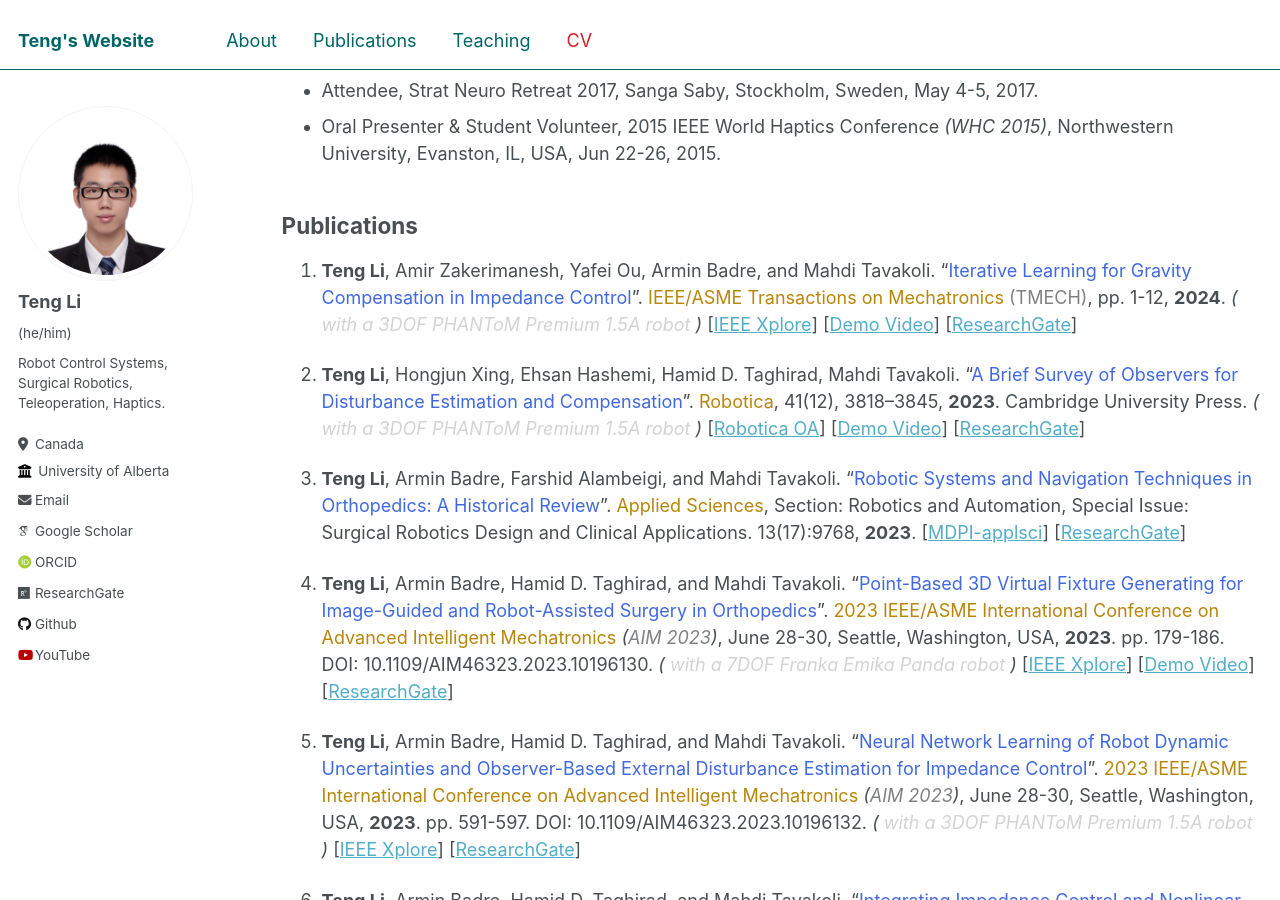
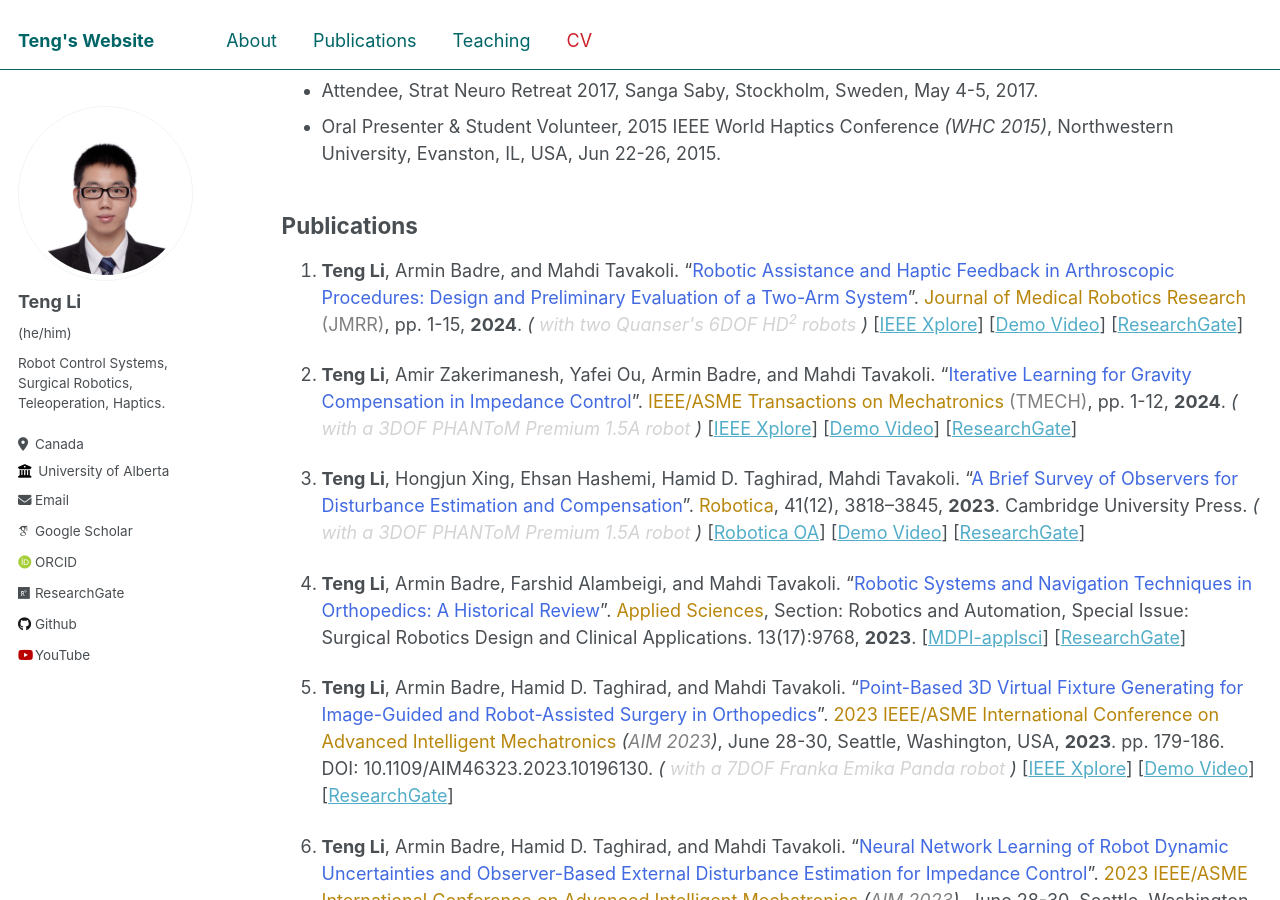
Before and after one commit to teng4/teng4.github.io, a Jekyll site: the page built from _pages/cv.md, in a window 1280 px wide and 900 px high, scrolled down 2004 px. Built offline with Jekyll 4.4.1, drawn with Linux system fonts in a browser that asks for light colours; some web fonts are replaced.

Commit message:
Update cv.md

```diff
--- a/_pages/cv.md
+++ b/_pages/cv.md
@@ -114,39 +114,41 @@
 
 Publications
 ------
-1. **Teng Li**, Amir Zakerimanesh, Yafei Ou, Armin Badre, and Mahdi Tavakoli. "<font color="RoyalBlue">Iterative Learning for Gravity Compensation in Impedance Control</font>". <font color="DarkGoldenRod"> IEEE/ASME Transactions on Mechatronics</font> <font color="Gray">(TMECH)</font>, pp. 1-12, **2024**. _(<font color="LightGray"> with a 3DOF PHANToM Premium 1.5A robot </font>)_ [[IEEE Xplore](https://ieeexplore.ieee.org/document/10507161)] [[Demo Video](https://youtu.be/2BzboHYSa68)] [[ResearchGate](https://www.researchgate.net/publication/380049055_Iterative_Learning_for_Gravity_Compensation_in_Impedance_Control)]
+1. **Teng Li**, Armin Badre, and Mahdi Tavakoli. "<font color="RoyalBlue">Robotic Assistance and Haptic Feedback in Arthroscopic Procedures: Design and Preliminary Evaluation of a Two-Arm System</font>". <font color="DarkGoldenRod"> Journal of Medical Robotics Research</font> <font color="Gray">(JMRR)</font>, pp. 1-15, **2024**. _(<font color="LightGray"> with two Quanser's 6DOF HD<sup>2</sup> robots </font>)_ [[IEEE Xplore](https://ieeexplore.ieee.org/document/10507161)] [[Demo Video](https://youtu.be/2BzboHYSa68)] [[ResearchGate](https://www.researchgate.net/publication/380049055_Iterative_Learning_for_Gravity_Compensation_in_Impedance_Control)]
 
-2. **Teng Li**, Hongjun Xing, Ehsan Hashemi, Hamid D. Taghirad, Mahdi Tavakoli. "<font color="RoyalBlue">A Brief Survey of Observers for Disturbance Estimation and Compensation</font>". <font color="DarkGoldenRod"> Robotica</font>, 41(12), 3818–3845, **2023**. Cambridge University Press. _(<font color="LightGray"> with a 3DOF PHANToM Premium 1.5A robot </font>)_ [[Robotica OA](https://doi.org/10.1017/S0263574723001091)] [[Demo Video](https://youtu.be/6ePnym57jPU)] [[ResearchGate](https://www.researchgate.net/publication/374229090_A_Brief_Survey_of_Observers_for_Disturbance_Estimation_and_Compensation)]
+2. **Teng Li**, Amir Zakerimanesh, Yafei Ou, Armin Badre, and Mahdi Tavakoli. "<font color="RoyalBlue">Iterative Learning for Gravity Compensation in Impedance Control</font>". <font color="DarkGoldenRod"> IEEE/ASME Transactions on Mechatronics</font> <font color="Gray">(TMECH)</font>, pp. 1-12, **2024**. _(<font color="LightGray"> with a 3DOF PHANToM Premium 1.5A robot </font>)_ [[IEEE Xplore](https://ieeexplore.ieee.org/document/10507161)] [[Demo Video](https://youtu.be/2BzboHYSa68)] [[ResearchGate](https://www.researchgate.net/publication/380049055_Iterative_Learning_for_Gravity_Compensation_in_Impedance_Control)]
 
-3. **Teng Li**, Armin Badre, Farshid Alambeigi, and Mahdi Tavakoli. "<font color="RoyalBlue">Robotic Systems and Navigation Techniques in Orthopedics: A Historical Review</font>". <font color="DarkGoldenRod"> Applied Sciences</font>, Section: Robotics and Automation, Special Issue: Surgical Robotics Design and Clinical Applications. 13(17):9768, **2023**. [[MDPI-applsci](https://www.mdpi.com/2076-3417/13/17/9768)] [[ResearchGate](https://www.researchgate.net/publication/373484618_Robotic_Systems_and_Navigation_Techniques_in_Orthopedics_A_Historical_Review)]
+3. **Teng Li**, Hongjun Xing, Ehsan Hashemi, Hamid D. Taghirad, Mahdi Tavakoli. "<font color="RoyalBlue">A Brief Survey of Observers for Disturbance Estimation and Compensation</font>". <font color="DarkGoldenRod"> Robotica</font>, 41(12), 3818–3845, **2023**. Cambridge University Press. _(<font color="LightGray"> with a 3DOF PHANToM Premium 1.5A robot </font>)_ [[Robotica OA](https://doi.org/10.1017/S0263574723001091)] [[Demo Video](https://youtu.be/6ePnym57jPU)] [[ResearchGate](https://www.researchgate.net/publication/374229090_A_Brief_Survey_of_Observers_for_Disturbance_Estimation_and_Compensation)]
 
-4. **Teng Li**, Armin Badre, Hamid D. Taghirad, and Mahdi Tavakoli. "<font color="RoyalBlue">Point-Based 3D Virtual Fixture Generating for Image-Guided and Robot-Assisted Surgery in Orthopedics</font>". <font color="DarkGoldenRod"> 2023 IEEE/ASME International Conference on Advanced Intelligent Mechatronics</font> _(<font color="Gray">AIM 2023</font>)_, June 28-30, Seattle, Washington, USA, **2023**. pp. 179-186. DOI: 10.1109/AIM46323.2023.10196130. _(<font color="LightGray"> with a 7DOF Franka Emika Panda robot </font>)_ [[IEEE Xplore](https://ieeexplore.ieee.org/document/10196130)] [[Demo Video](https://youtu.be/ROSREHC9zU0)]  [[ResearchGate](https://www.researchgate.net/publication/371782677_Point-Based_3D_Virtual_Fixture_Generating_for_Image-Guided_and_Robot-Assisted_Surgery_in_Orthopedics)]
+4. **Teng Li**, Armin Badre, Farshid Alambeigi, and Mahdi Tavakoli. "<font color="RoyalBlue">Robotic Systems and Navigation Techniques in Orthopedics: A Historical Review</font>". <font color="DarkGoldenRod"> Applied Sciences</font>, Section: Robotics and Automation, Special Issue: Surgical Robotics Design and Clinical Applications. 13(17):9768, **2023**. [[MDPI-applsci](https://www.mdpi.com/2076-3417/13/17/9768)] [[ResearchGate](https://www.researchgate.net/publication/373484618_Robotic_Systems_and_Navigation_Techniques_in_Orthopedics_A_Historical_Review)]
 
-5. **Teng Li**, Armin Badre, Hamid D. Taghirad, and Mahdi Tavakoli. "<font color="RoyalBlue">Neural Network Learning of Robot Dynamic Uncertainties and Observer-Based External Disturbance Estimation for Impedance Control</font>". <font color="DarkGoldenRod"> 2023 IEEE/ASME International Conference on Advanced Intelligent Mechatronics</font> _(<font color="Gray">AIM 2023</font>)_, June 28-30, Seattle, Washington, USA, **2023**. pp. 591-597. DOI: 10.1109/AIM46323.2023.10196132. _(<font color="LightGray"> with a 3DOF PHANToM Premium 1.5A robot </font>)_ [[IEEE Xplore](https://ieeexplore.ieee.org/document/10196132)]  [[ResearchGate](https://www.researchgate.net/publication/371782730_Neural_Network_Learning_of_Robot_Dynamic_Uncertainties_and_Observer-Based_External_Disturbance_Estimation_for_Impedance_Control)]
+5. **Teng Li**, Armin Badre, Hamid D. Taghirad, and Mahdi Tavakoli. "<font color="RoyalBlue">Point-Based 3D Virtual Fixture Generating for Image-Guided and Robot-Assisted Surgery in Orthopedics</font>". <font color="DarkGoldenRod"> 2023 IEEE/ASME International Conference on Advanced Intelligent Mechatronics</font> _(<font color="Gray">AIM 2023</font>)_, June 28-30, Seattle, Washington, USA, **2023**. pp. 179-186. DOI: 10.1109/AIM46323.2023.10196130. _(<font color="LightGray"> with a 7DOF Franka Emika Panda robot </font>)_ [[IEEE Xplore](https://ieeexplore.ieee.org/document/10196130)] [[Demo Video](https://youtu.be/ROSREHC9zU0)]  [[ResearchGate](https://www.researchgate.net/publication/371782677_Point-Based_3D_Virtual_Fixture_Generating_for_Image-Guided_and_Robot-Assisted_Surgery_in_Orthopedics)]
 
-6. **Teng Li**, Armin Badre, Hamid D. Taghirad, and Mahdi Tavakoli. "<font color="RoyalBlue">Integrating Impedance Control and Nonlinear Disturbance Observer for Robot-Assisted Arthroscope Control in Elbow Arthroscopic Surgery</font>". In <font color="DarkGoldenRod"> 2022 IEEE/RSJ International Conference on Intelligent Robots and Systems</font> _(<font color="Gray">IROS 2022</font>)_, October 23-27, Kyoto, Japan, **2022**, pp. 11172-11179. doi: 10.1109/IROS47612.2022.9981208. _(<font color="LightGray"> with a 3DOF PHANToM Premium 1.5A robot </font>)_ [[IEEE Xplore](https://ieeexplore.ieee.org/document/9981208)] [[Demo Video](https://youtu.be/f54Iah0yuWk)]  [[ResearchGate](https://www.researchgate.net/publication/364676968_Integrating_Impedance_Control_and_Nonlinear_Disturbance_Observer_for_Robot-Assisted_Arthroscope_Control_in_Elbow_Arthroscopic_Surgery)]
+6. **Teng Li**, Armin Badre, Hamid D. Taghirad, and Mahdi Tavakoli. "<font color="RoyalBlue">Neural Network Learning of Robot Dynamic Uncertainties and Observer-Based External Disturbance Estimation for Impedance Control</font>". <font color="DarkGoldenRod"> 2023 IEEE/ASME International Conference on Advanced Intelligent Mechatronics</font> _(<font color="Gray">AIM 2023</font>)_, June 28-30, Seattle, Washington, USA, **2023**. pp. 591-597. DOI: 10.1109/AIM46323.2023.10196132. _(<font color="LightGray"> with a 3DOF PHANToM Premium 1.5A robot </font>)_ [[IEEE Xplore](https://ieeexplore.ieee.org/document/10196132)]  [[ResearchGate](https://www.researchgate.net/publication/371782730_Neural_Network_Learning_of_Robot_Dynamic_Uncertainties_and_Observer-Based_External_Disturbance_Estimation_for_Impedance_Control)]
 
-7. **Teng Li**, Hongjun Xing, Hamid D. Taghirad, and Mahdi Tavakoli. "<font color="RoyalBlue">EMG-Based Hybrid Impedance-Force Control for Human-Robot Collaboration on Ultrasound Imaging</font>". In <font color="DarkGoldenRod"> 2022 IEEE/RSJ International Conference on Intelligent Robots and Systems</font> _(<font color="Gray">IROS 2022</font>)_, October 23-27, Kyoto, Japan, **2022**, pp. 670-675. doi: 10.1109/IROS47612.2022.9981615. _(<font color="LightGray"> with a 7DOF Franka Emika Panda robot </font>)_ [[IEEE Xplore](https://ieeexplore.ieee.org/document/9981615)] [[Demo Video](https://youtu.be/kgMYiFkA3qk)]  [[ResearchGate](https://www.researchgate.net/publication/364676896_EMG-based_Hybrid_Impedance-Force_Control_for_Human-Robot_Collaboration_on_Ultrasound_Imaging)]
+7. **Teng Li**, Armin Badre, Hamid D. Taghirad, and Mahdi Tavakoli. "<font color="RoyalBlue">Integrating Impedance Control and Nonlinear Disturbance Observer for Robot-Assisted Arthroscope Control in Elbow Arthroscopic Surgery</font>". In <font color="DarkGoldenRod"> 2022 IEEE/RSJ International Conference on Intelligent Robots and Systems</font> _(<font color="Gray">IROS 2022</font>)_, October 23-27, Kyoto, Japan, **2022**, pp. 11172-11179. doi: 10.1109/IROS47612.2022.9981208. _(<font color="LightGray"> with a 3DOF PHANToM Premium 1.5A robot </font>)_ [[IEEE Xplore](https://ieeexplore.ieee.org/document/9981208)] [[Demo Video](https://youtu.be/f54Iah0yuWk)]  [[ResearchGate](https://www.researchgate.net/publication/364676968_Integrating_Impedance_Control_and_Nonlinear_Disturbance_Observer_for_Robot-Assisted_Arthroscope_Control_in_Elbow_Arthroscopic_Surgery)]
 
-8. **Teng Li**, Xiao Meng, and Mahdi Tavakoli. "<font color="RoyalBlue">Dual Mode pHRI-teleHRI Control System with A Hybrid Admittance-Force Controller for Ultrasound Imaging</font>". <font color="DarkGoldenRod"> Sensors</font>, Section: Sensors and Robotics, Special Issue: Sensors Technology for Medical Robotics. 22(11):4025, **2022**.   _(<font color="LightGray"> with a 7DOF Franka Emika Panda robot </font>)_ [[MDPI](https://www.mdpi.com/1424-8220/22/11/4025/htm)] [[Demo Video](https://youtu.be/NkqlawDmJrM)]  [[ResearchGate](https://www.researchgate.net/publication/360969094_Dual_Mode_pHRI-teleHRI_Control_System_with_a_Hybrid_Admittance-Force_Controller_for_Ultrasound_Imaging)]
+8. **Teng Li**, Hongjun Xing, Hamid D. Taghirad, and Mahdi Tavakoli. "<font color="RoyalBlue">EMG-Based Hybrid Impedance-Force Control for Human-Robot Collaboration on Ultrasound Imaging</font>". In <font color="DarkGoldenRod"> 2022 IEEE/RSJ International Conference on Intelligent Robots and Systems</font> _(<font color="Gray">IROS 2022</font>)_, October 23-27, Kyoto, Japan, **2022**, pp. 670-675. doi: 10.1109/IROS47612.2022.9981615. _(<font color="LightGray"> with a 7DOF Franka Emika Panda robot </font>)_ [[IEEE Xplore](https://ieeexplore.ieee.org/document/9981615)] [[Demo Video](https://youtu.be/kgMYiFkA3qk)]  [[ResearchGate](https://www.researchgate.net/publication/364676896_EMG-based_Hybrid_Impedance-Force_Control_for_Human-Robot_Collaboration_on_Ultrasound_Imaging)]
 
-9. **Teng Li**, Ali Torabi, Hongjun Xing, and Mahdi Tavakoli. "<font color="RoyalBlue">Improving A User’s Haptic Perceptual Sensitivity by Optimizing Effective Manipulability of A Redundant User Interface</font>". In <font color="DarkGoldenRod"> 2021 IEEE International Conference on Autonomous Systems</font> _(<font color="Gray">ICAS 2021</font>)_, August 11-13, Montreal, QC, Canada, **2021**, pp. 1–5. _(<font color="LightGray"> with a 4DOF planar robot </font>)_ [[IEEE Xplore](https://ieeexplore.ieee.org/abstract/document/9551140)]  [[ResearchGate](https://www.researchgate.net/publication/353957917_IMPROVING_A_USER'S_HAPTIC_PERCEPTUAL_SENSITIVITY_BY_OPTIMIZING_EFFECTIVE_MANIPULABILITY_OF_A_REDUNDANT_USER_INTERFACE)]
+9. **Teng Li**, Xiao Meng, and Mahdi Tavakoli. "<font color="RoyalBlue">Dual Mode pHRI-teleHRI Control System with A Hybrid Admittance-Force Controller for Ultrasound Imaging</font>". <font color="DarkGoldenRod"> Sensors</font>, Section: Sensors and Robotics, Special Issue: Sensors Technology for Medical Robotics. 22(11):4025, **2022**.   _(<font color="LightGray"> with a 7DOF Franka Emika Panda robot </font>)_ [[MDPI](https://www.mdpi.com/1424-8220/22/11/4025/htm)] [[Demo Video](https://youtu.be/NkqlawDmJrM)]  [[ResearchGate](https://www.researchgate.net/publication/360969094_Dual_Mode_pHRI-teleHRI_Control_System_with_a_Hybrid_Admittance-Force_Controller_for_Ultrasound_Imaging)]
 
-10. Dangxiao Wang, **Teng Li**, Naqash Afzal, Jicong Zhang, and Yuru Zhang. "Haptics-Mediated Approaches for Enhancing Sustained Attention: Framework and Challenges". SCIENCE CHINA Information Sciences, 62(11): 211101.1-21101.26, **2019**. [[Springer Link](https://doi.org/10.1007/s11432-018-9931-1)]
+10. **Teng Li**, Ali Torabi, Hongjun Xing, and Mahdi Tavakoli. "<font color="RoyalBlue">Improving A User’s Haptic Perceptual Sensitivity by Optimizing Effective Manipulability of A Redundant User Interface</font>". In <font color="DarkGoldenRod"> 2021 IEEE International Conference on Autonomous Systems</font> _(<font color="Gray">ICAS 2021</font>)_, August 11-13, Montreal, QC, Canada, **2021**, pp. 1–5. _(<font color="LightGray"> with a 4DOF planar robot </font>)_ [[IEEE Xplore](https://ieeexplore.ieee.org/abstract/document/9551140)]  [[ResearchGate](https://www.researchgate.net/publication/353957917_IMPROVING_A_USER'S_HAPTIC_PERCEPTUAL_SENSITIVITY_BY_OPTIMIZING_EFFECTIVE_MANIPULABILITY_OF_A_REDUNDANT_USER_INTERFACE)]
 
-11. **Teng Li**, Dangxiao Wang, Cong Peng, Chun Yu, and Yuru Zhang. "Speed-Accuracy Tradeoff of Fingertip Force Control with Visual/Audio/Haptic Feedback". International Journal of Human-Computer Studies, 110: 33-44, **2018**. [[ScienceDirect](https://doi.org/10.1016/j.ijhcs.2017.10.004)]
+11. Dangxiao Wang, **Teng Li**, Naqash Afzal, Jicong Zhang, and Yuru Zhang. "Haptics-Mediated Approaches for Enhancing Sustained Attention: Framework and Challenges". SCIENCE CHINA Information Sciences, 62(11): 211101.1-21101.26, **2019**. [[Springer Link](https://doi.org/10.1007/s11432-018-9931-1)]
 
-12. Dangxiao Wang, **Teng Li**, Gaofeng Yang, and Yuru Zhang. "Effects of Concurrent and Delayed Visual Feedback on Motor Memory Consolidation". IEEE Transactions on Haptics, 10(3): 350-357, **2017**. DOI: 10.1109/TOH.2017.2672549. [[IEEE Xplore](https://ieeexplore.ieee.org/document/7862265)]
+12. **Teng Li**, Dangxiao Wang, Cong Peng, Chun Yu, and Yuru Zhang. "Speed-Accuracy Tradeoff of Fingertip Force Control with Visual/Audio/Haptic Feedback". International Journal of Human-Computer Studies, 110: 33-44, **2018**. [[ScienceDirect](https://doi.org/10.1016/j.ijhcs.2017.10.004)]
 
-13. Dangxiao Wang, **Teng Li**, Yuru Zhang, Jianxia Hou. "Survey on Multisensory Feedback Virtual Reality Dental Training Systems". European Journal of Dental Education, 20(4): 248-260, **2016**. [[Wiley](https://onlinelibrary.wiley.com/doi/10.1111/eje.12173)]
+13. Dangxiao Wang, **Teng Li**, Gaofeng Yang, and Yuru Zhang. "Effects of Concurrent and Delayed Visual Feedback on Motor Memory Consolidation". IEEE Transactions on Haptics, 10(3): 350-357, **2017**. DOI: 10.1109/TOH.2017.2672549. [[IEEE Xplore](https://ieeexplore.ieee.org/document/7862265)]
 
-14. **Teng Li**, Dangxiao Wang, Shusheng Zhang, Yuru Zhang, and Chun Yu. "Speed-Accuracy Tradeoff of Controlling Absolute Magnitude of Fingertip Force". 2015 IEEE World Haptics Conference _(WHC 2015)_, Northwestern University, Evanston, IL, USA, June 22-26, **2015**. pp: 408-414. doi: 10.1109/WHC.2015.7177746. [[IEEE Xplore](https://ieeexplore.ieee.org/abstract/document/7177746)]
+14. Dangxiao Wang, **Teng Li**, Yuru Zhang, Jianxia Hou. "Survey on Multisensory Feedback Virtual Reality Dental Training Systems". European Journal of Dental Education, 20(4): 248-260, **2016**. [[Wiley](https://onlinelibrary.wiley.com/doi/10.1111/eje.12173)]
 
-15. Dangxiao Wang, Siming Zhao, **Teng Li**, Yuru Zhang, Xiaoyan Wang. "Preliminary Evaluation of A Virtual Reality Dental Simulation System on Drilling Operation". Bio-Medical Materials and Engineering, vol. 26, no. s1, pp. S747-S756, **2015**. [[IOS Press](https://doi.org/10.3233/bme-151366)]
+15. **Teng Li**, Dangxiao Wang, Shusheng Zhang, Yuru Zhang, and Chun Yu. "Speed-Accuracy Tradeoff of Controlling Absolute Magnitude of Fingertip Force". 2015 IEEE World Haptics Conference _(WHC 2015)_, Northwestern University, Evanston, IL, USA, June 22-26, **2015**. pp: 408-414. doi: 10.1109/WHC.2015.7177746. [[IEEE Xplore](https://ieeexplore.ieee.org/abstract/document/7177746)]
 
-16. Cong Peng, Dangxiao Wang, Yuru Zhang, **Teng Li**. "Quantifying Differences Between Five Fingers in Speed-Accuracy Tradeoff for Force Control Tasks". 2017 IEEE World Haptics Conference _(WHC 2017)_. Fürstenfeldbruck (Munich), Germany, June 6-9, **2017**. pp: 275–280. doi: 10.1109/WHC.2017.7989914. [[IEEE Xplore](https://ieeexplore.ieee.org/document/7989914)]
+16. Dangxiao Wang, Siming Zhao, **Teng Li**, Yuru Zhang, Xiaoyan Wang. "Preliminary Evaluation of A Virtual Reality Dental Simulation System on Drilling Operation". Bio-Medical Materials and Engineering, vol. 26, no. s1, pp. S747-S756, **2015**. [[IOS Press](https://doi.org/10.3233/bme-151366)]
 
-17. Dangxiao Wang, Yilei Zheng, **Teng Li**, Cong Peng, Lijun Wang, and Yuru Zhang. "Multi-Modal Human-Machine Interaction for Human Intelligence Augmentation". SCIENTIA SINICA Informationis, **2018**, 48(04): 449-465.
+17. Cong Peng, Dangxiao Wang, Yuru Zhang, **Teng Li**. "Quantifying Differences Between Five Fingers in Speed-Accuracy Tradeoff for Force Control Tasks". 2017 IEEE World Haptics Conference _(WHC 2017)_. Fürstenfeldbruck (Munich), Germany, June 6-9, **2017**. pp: 275–280. doi: 10.1109/WHC.2017.7989914. [[IEEE Xplore](https://ieeexplore.ieee.org/document/7989914)]
+
+18. Dangxiao Wang, Yilei Zheng, **Teng Li**, Cong Peng, Lijun Wang, and Yuru Zhang. "Multi-Modal Human-Machine Interaction for Human Intelligence Augmentation". SCIENTIA SINICA Informationis, **2018**, 48(04): 449-465.
    [In Chinese] [[SciEngine](https://www.sciengine.com/SSI/doi/10.1360/N112017-00213)]
 
 
```
